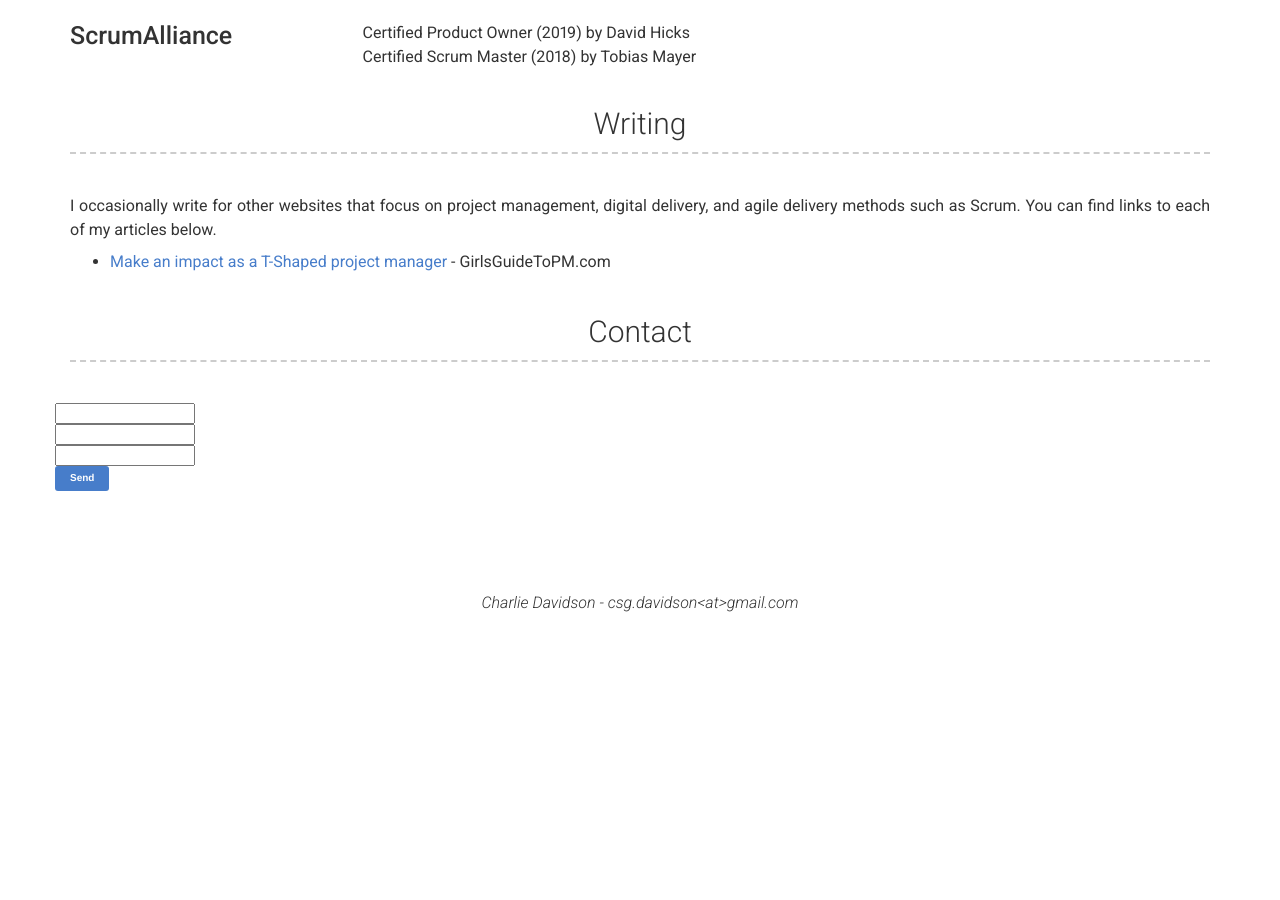
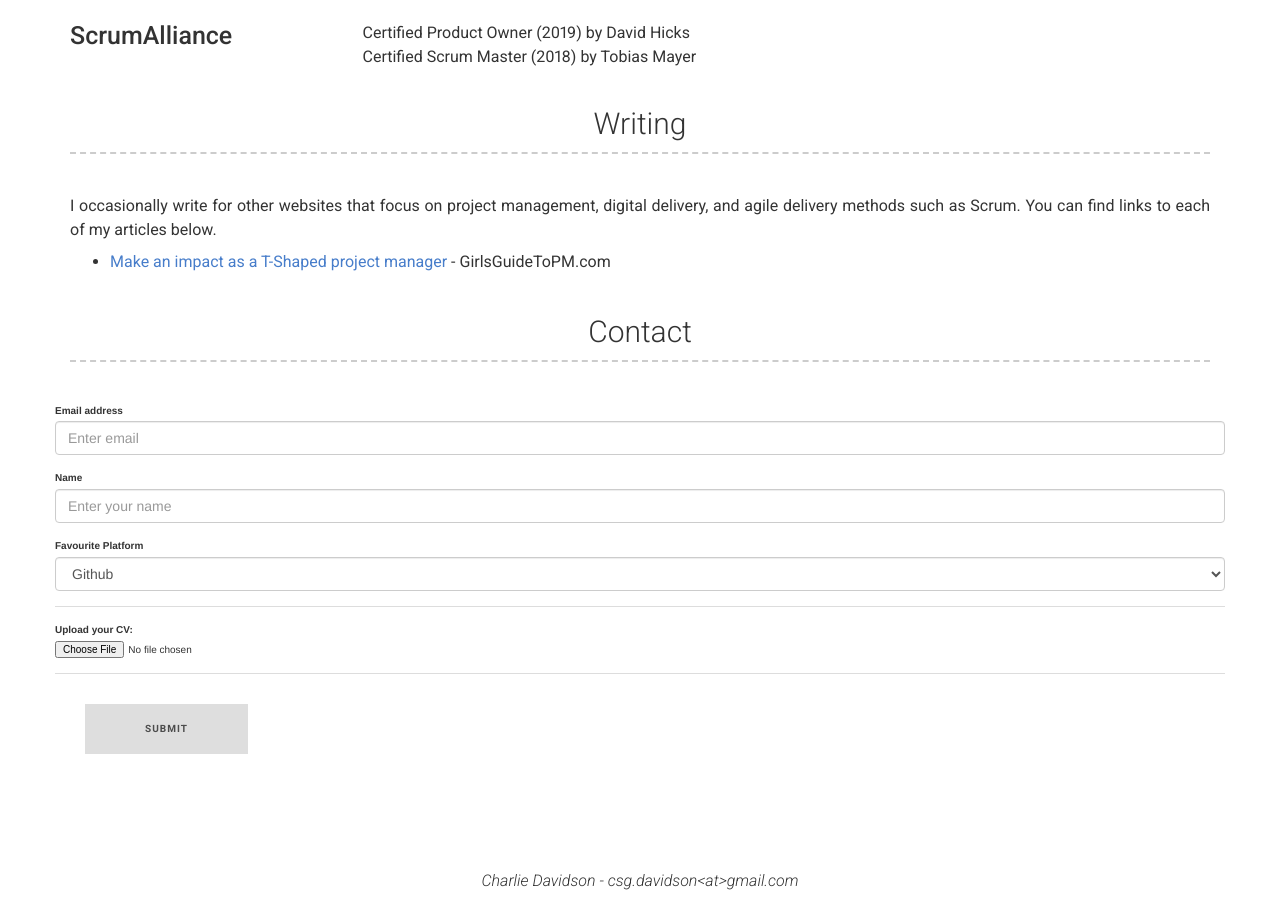
Before and after one commit to csgdavidson/Charlie-Davidson2, a Jekyll site: the page built from index.md, in a window 1280 px wide and 900 px high, scrolled down 1317 px. Built offline with Jekyll 4.4.1, drawn with Linux system fonts in a browser that asks for light colours; nearby versions of some CDN libraries; before the commit the page ends 1939 px from its top, so only the background shows below that.

Commit message:
Update contact.html

```diff
--- a/_includes/contact.html
+++ b/_includes/contact.html
@@ -4,13 +4,31 @@
     <div class="col-md-12">
       {{ site.contact_content | strip | markdownify }}
     </div>
-    <form action="https://getform.io/f/7a866f7f-3631-44bc-a000-9171bbe4cccb" method="POST">
 
-  <input type="text" name="name">
-  <input type="email" name="email">
-  <input type="text" name="message">
-  <button type="submit">Send</button>
-
-</form>
+<form accept-charset="UTF-8" action="https://getform.io/f/7a866f7f-3631-44bc-a000-9171bbe4cccb" method="POST" enctype="multipart/form-data" target="_blank">
+          <div class="form-group">
+            <label for="exampleInputEmail1" required="required">Email address</label>
+            <input type="email" name="email" class="form-control" id="exampleInputEmail1" aria-describedby="emailHelp" placeholder="Enter email">
+          </div>
+          <div class="form-group">
+            <label for="exampleInputName">Name</label>
+            <input type="text" name="name" class="form-control" id="exampleInputName" placeholder="Enter your name" required="required">
+          </div>
+          <div class="form-group">
+            <label for="exampleFormControlSelect1">Favourite Platform</label>
+            <select class="form-control" id="exampleFormControlSelect1" name="platform" required="required">
+              <option>Github</option>
+              <option>Gitlab</option>
+              <option>Bitbucket</option>
+            </select>
+          </div>
+          <hr>
+          <div class="form-group mt-3">
+            <label class="mr-2">Upload your CV:</label>
+            <input type="file" name="file">
+          </div>
+          <hr>
+          <button type="submit" class="btn btn-primary">Submit</button>
+        </form>
   </div>
 </div>
```
